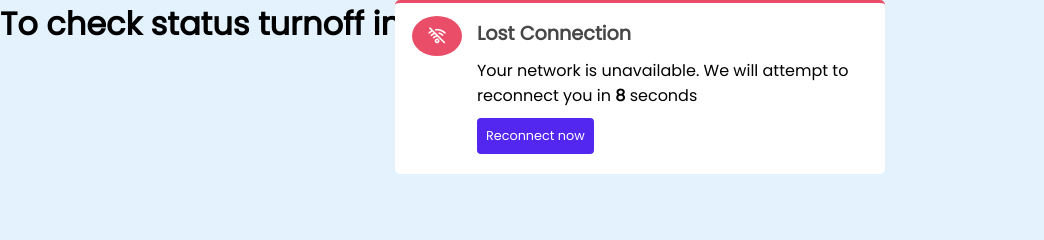
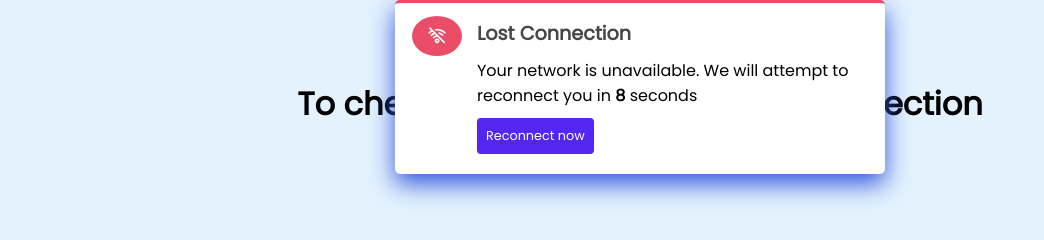
Before and after one commit to Chethanks7/InternetStatusCheck, a plain HTML site: page index.html in a window 1280 px wide. Shown: the whole page, without its empty margins (0-1044 px from the left). Drawn offline with nearby package versions, Linux system fonts and the light colour scheme; no server answers.

Commit message:
Added new H1

```diff
--- a/index.html
+++ b/index.html
@@ -20,8 +20,9 @@
         <button class="reconnect">Reconnect now</button>
       </div>
     </div>
-
+    <div class="container">
     <h1>To check status turnoff internet connection</h1>
+    </div>
     <script src="main.js"></script>
   </body>
 </html>
--- a/style.css
+++ b/style.css
@@ -6,39 +6,45 @@
   font-family: "Poppins", sans-serif;
 }
 
-body{
-  background:#E3F2FD;
+body {
+  background: #e3f2fd;
 }
 
-.popup{
-  position:absolute;
+.container {
+  display: flex;
+  justify-content: center;
+  margin-top: 5rem;
+}
+
+.popup {
+  position: absolute;
   left: 50%;
-  top:-25%;
+  top: -25%;
   visibility: hidden;
   width: 490px;
   border-radius: 5px;
   padding: 13px 17px 20px;
-  background:#fff;
-  border-top: 3px solid #EA4D67;
-  box-shadow: 0 10px 25px rgba(52,87,220.0.5);
+  background: #fff;
+  border-top: 3px solid #ea4d67;
+  box-shadow: 0 10px 25px rgba(52, 87, 220.5);
   transform: translateX(-50%);
   display: flex;
   transition: all 0.25s ease;
 }
 
-.popup.show{
+.popup.show {
   top: 0;
   visibility: visible;
 }
-.popup.online{
-  border-color: #2ECC71;
+.popup.online {
+  border-color: #2ecc71;
 }
-.popup  .icon i{
-  width:50px;
+.popup .icon i {
+  width: 50px;
   height: 40px;
   display: flex;
   color: #fff;
-  background:#EA4D67;
+  background: #ea4d67;
   align-items: center;
   justify-content: center;
   border-radius: 50%;
@@ -46,18 +52,18 @@ body{
   font-size: 1.2rem;
 }
 
-.popup.online .icon i{
-  background-color: #2ECC71;
+.popup.online .icon i {
+  background-color: #2ecc71;
 }
-.popup .title{
+.popup .title {
   color: #474747;
   font-size: 1.2rem;
   margin: 3px 0 10px;
 }
 
-.popup .reconnect{
+.popup .reconnect {
   border: none;
-  outline:none;
+  outline: none;
   color: #fff;
   font-size: 0.8rem;
   background-color: #5327f0;
@@ -73,7 +79,7 @@ body{
 }
 
 @media screen and (max-width: 550px) {
-  .popup{
+  .popup {
     width: 100%;
     padding: 10px 15px 17px;
   }
```
